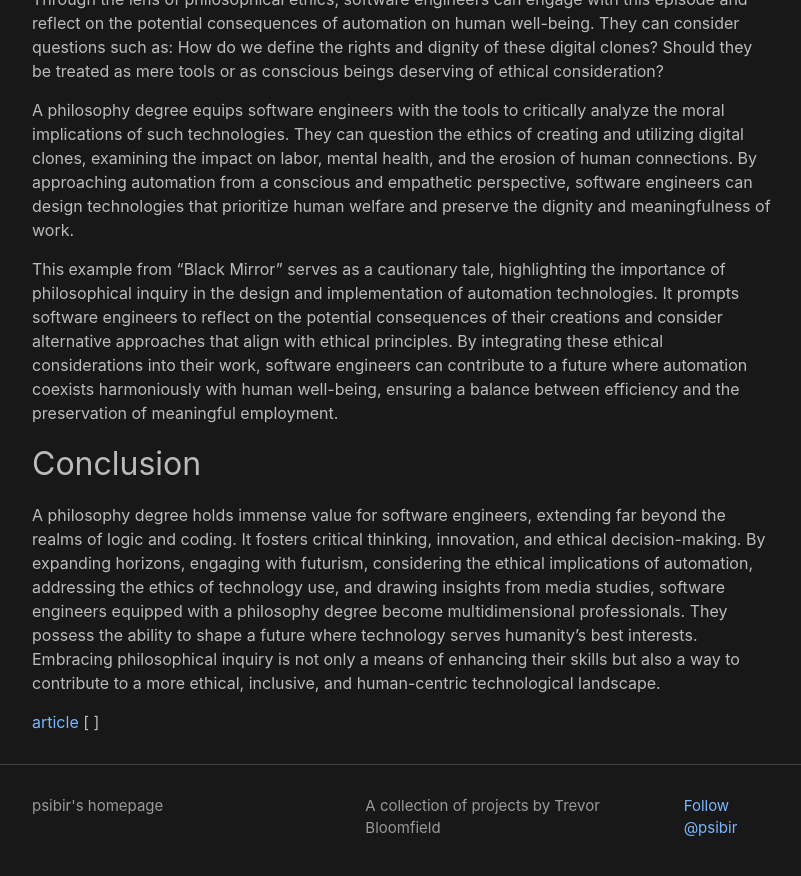
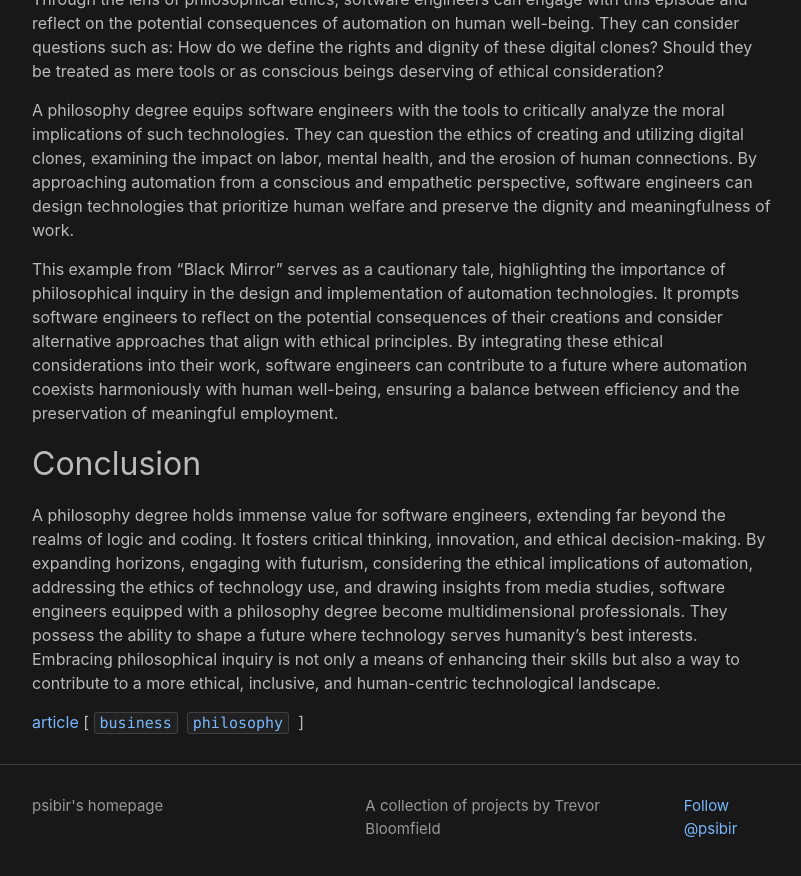
Before and after one commit to psibir/psibir.github.io, a Jekyll site: the page built from _posts/2023-05-31-The Value of a Philosophy Degree for Software Engineers.md, in a window 1280 px wide and 900 px high, scrolled down 2694 px. Shown: the top 876 px of the window, without its empty margins (238-1039 px from the left). Built offline with Jekyll 4.4.1, drawn with Linux system fonts in a browser that asks for light colours; a script that is not in the unit is left out; comment, search, counter and statistics services are not loaded.

Commit message:
Update 2023-05-31-The Value of a Philosophy Degree for Software Engineers.md

```diff
--- a/_posts/2023-05-31-The Value of a Philosophy Degree for Software Engineers.md
+++ b/_posts/2023-05-31-The Value of a Philosophy Degree for Software Engineers.md
@@ -3,6 +3,7 @@ layout: post
 title:  "The Value of a Philosophy Degree for Software Engineers"
 date:   2023-05-31 21:20
 categories: article
+tags: ['business', 'philosophy']
 ---
 
 # Introduction
```
